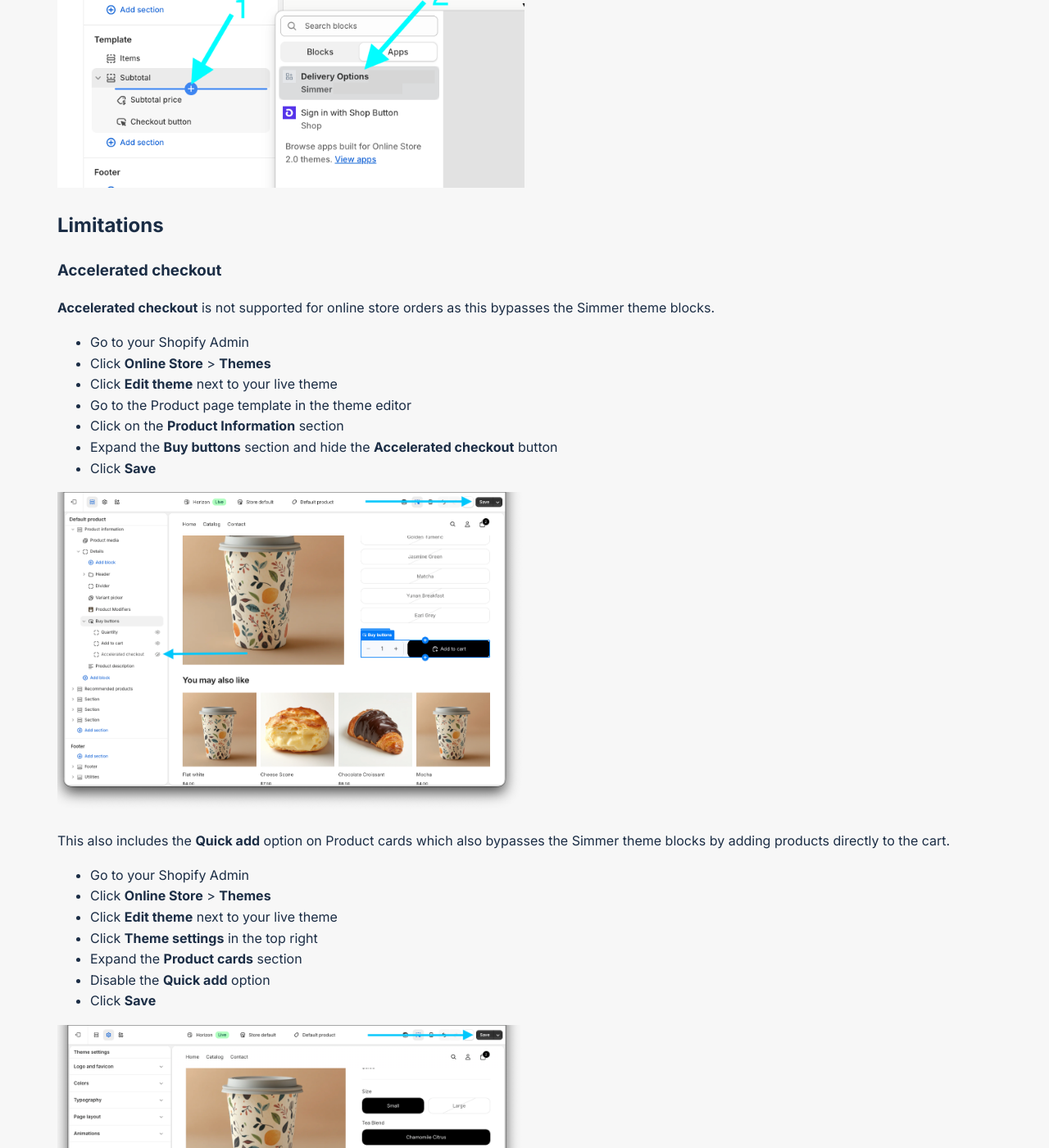
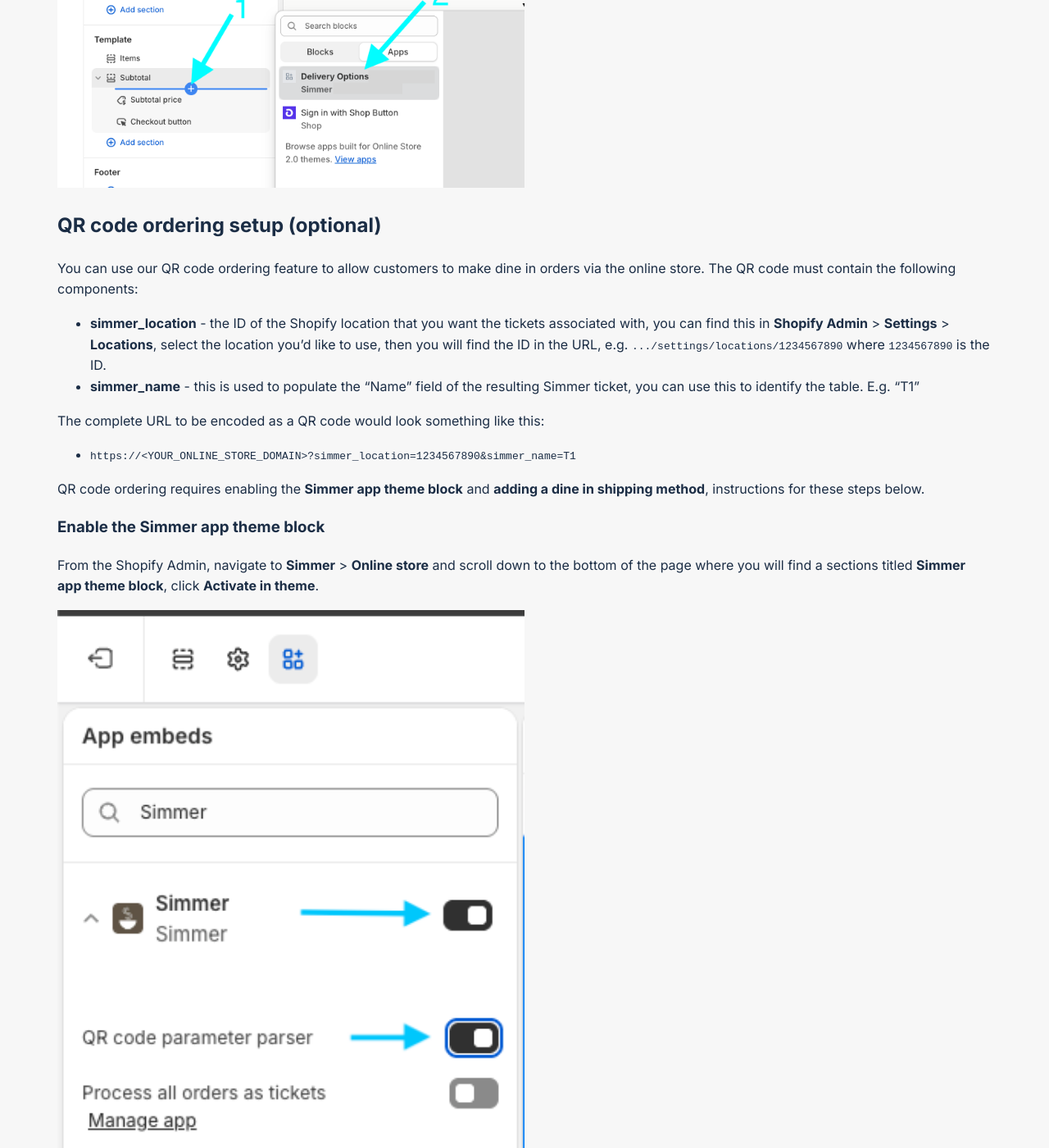
Before and after one commit to Pixel-Nova-Apps/simmerpos.com, a Jekyll site: the page built from _pages/online.md, in a window 1280 px wide and 1400 px high, scrolled down 4751 px. Shown: the whole window at 82% size. Built offline with Jekyll 4.4.1, drawn with Linux system fonts in a browser that asks for light colours; a script that is not in the unit is left out; some of the changed text lies outside the part shown.

Commit message:
Update online instructions

```diff
--- a/_pages/online.md
+++ b/_pages/online.md
@@ -86,6 +86,46 @@ Then add the Simmer **Delivery Options** cart block to the **Subtotal** section
 
 <img src="/assets/online/add-cart-block.png" alt="Add cart block" class="support-image">
 
+## QR code ordering setup (optional)
+
+You can use our QR code ordering feature to allow customers to make dine in orders via the online store. The QR code must contain the following components:
+
+- **simmer_location** - the ID of the Shopify location that you want the tickets associated with, you can find this in **Shopify Admin** > **Settings** > **Locations**, select the location you'd like to use, then you will find the ID in the URL, e.g. `.../settings/locations/1234567890` where `1234567890` is the ID.
+- **simmer_name** - this is used to populate the "Name" field of the resulting Simmer ticket, you can use this to identify the table. E.g. "T1"
+
+The complete URL to be encoded as a QR code would look something like this:
+
+- `https://<YOUR_ONLINE_STORE_DOMAIN>?simmer_location=1234567890&simmer_name=T1`
+
+QR code ordering requires enabling the **Simmer app theme block** and **adding a dine in shipping method**, instructions for these steps below.
+
+### Enable the Simmer app theme block
+
+From the Shopify Admin, navigate to **Simmer** > **Online store** and scroll down to the bottom of the page where you will find a sections titled **Simmer app theme block**, click **Activate in theme**.
+
+<img src="/assets/online/app-embed-block.png" alt="Enable the Simmer app theme block" class="support-image">
+
+You will be taken to your currently active online store theme where you will be able to toggle on/off the **Simmer app theme block**. There are two options here:
+
+- **QR code parameter parser**: enable this on to use QR code ordering.
+- **Process all orders as tickets**: enable this if you'd like all orders that come in via your online store to be process by Simmer and turned into tickets.
+
+### Add dine in shipping method
+
+From the Shopify Admin, navigate to **Settings** > **Shipping and delivery** and select the shipping profile that you want to add the dine in shipping method to, by default this is called **General profile**.
+
+<img src="/assets/online/shipping-delivery.png" alt="Add pickup shipping method" class="support-image">
+
+Then click **Add shipping option**
+
+<img src="/assets/online/add-rate.png" alt="Add rate" class="support-image">
+
+Enter a custom shipping option name, this must be called exactly **Dine in** and click **Done**. This is required for Simmer to identify the dine in shipping method.
+
+<img src="/assets/online/add-dine-in-shipping-option.png" alt="Add dine in shipping method" class="support-image">
+
+Then click **Save** at the top of the page.
+
 ## Limitations
 
 ### Accelerated checkout
```
Also changed, not shown: assets/online/add-dine-in-shipping-option.png (added), assets/online/app-embed-block.png (added).
